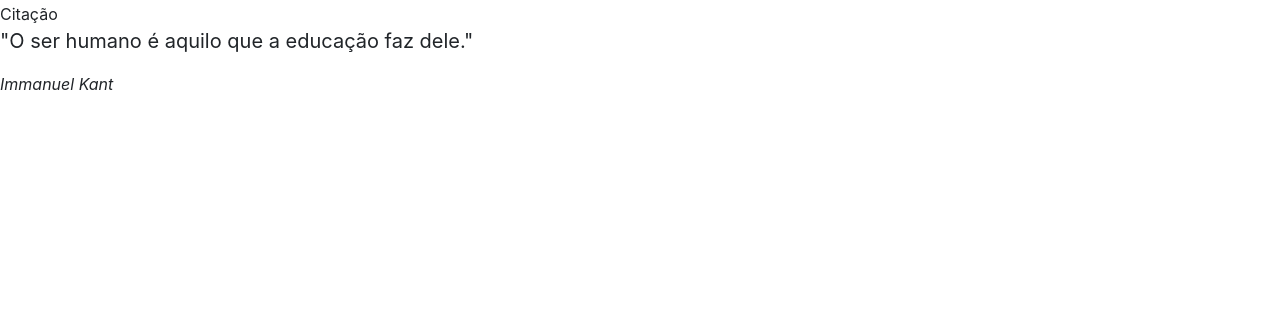
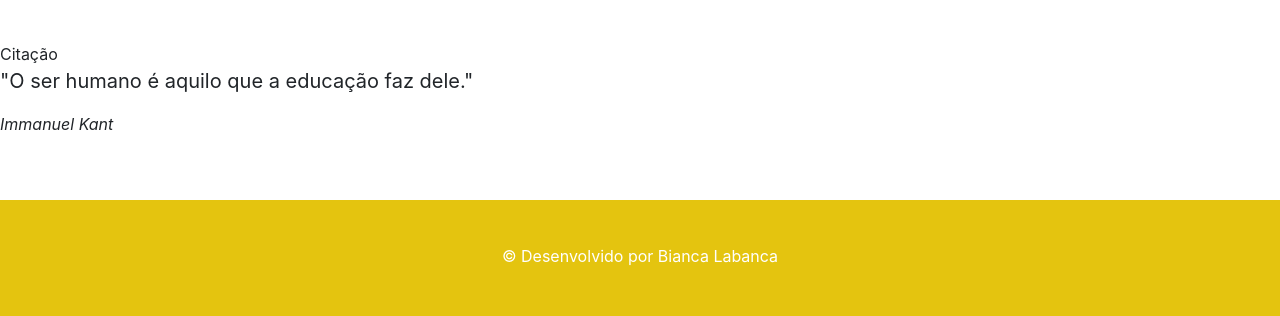
Before and after one commit to Bianch1/Transporte, a Django app: page / in a window 1280 px wide. Shown: the part 1043-1359 px from the top of the page. Before the commit the page ends 1133 px from the top, so only its background shows below. Run offline with Django 5.2, Linux system fonts and the light colour scheme; some libraries are stand-ins or nearby versions.

Commit message:
Add files via upload

```diff
--- a/app/templates/index.html
+++ b/app/templates/index.html
@@ -73,7 +73,7 @@
     </figure>
   </div>
 </div>
-
+{% include 'partials/footer.html' %}
 
   <!-- JS do Bootstrap e dependências -->
   <script src="https://code.jquery.com/jquery-3.5.1.slim.min.js"></script>
--- /dev/null
+++ b/app/templates/partials/footer.html
@@ -0,0 +1,41 @@
+<!DOCTYPE html>
+<html lang="pt-BR">
+
+<head>
+    <meta charset="UTF-8">
+    <meta name="viewport" content="width=device-width, initial-scale=1.0">
+    <title>Rodapé</title>
+    <style>
+        html, body {
+            height: 100%;
+            margin: 0;
+            display: flex;
+            flex-direction: column;
+        }
+
+        .content {
+            flex: 1;
+        }
+
+        footer {
+            background-color: #e4c40f;
+            text-align: center;
+            padding: 20px;
+        }
+
+        .container {
+            flex: 1;
+            padding: 20px;
+        }
+    </style>
+</head>
+
+<body>
+    <footer class="text-white py-4 mt-5">
+        <div class="container text-center">
+            <p class="mb-1">&copy; Desenvolvido por Bianca Labanca</p>
+        </div>
+    </footer>
+</body>
+
+</html>
```
Also changed, not shown: app/templates/partials/header.html (added).
